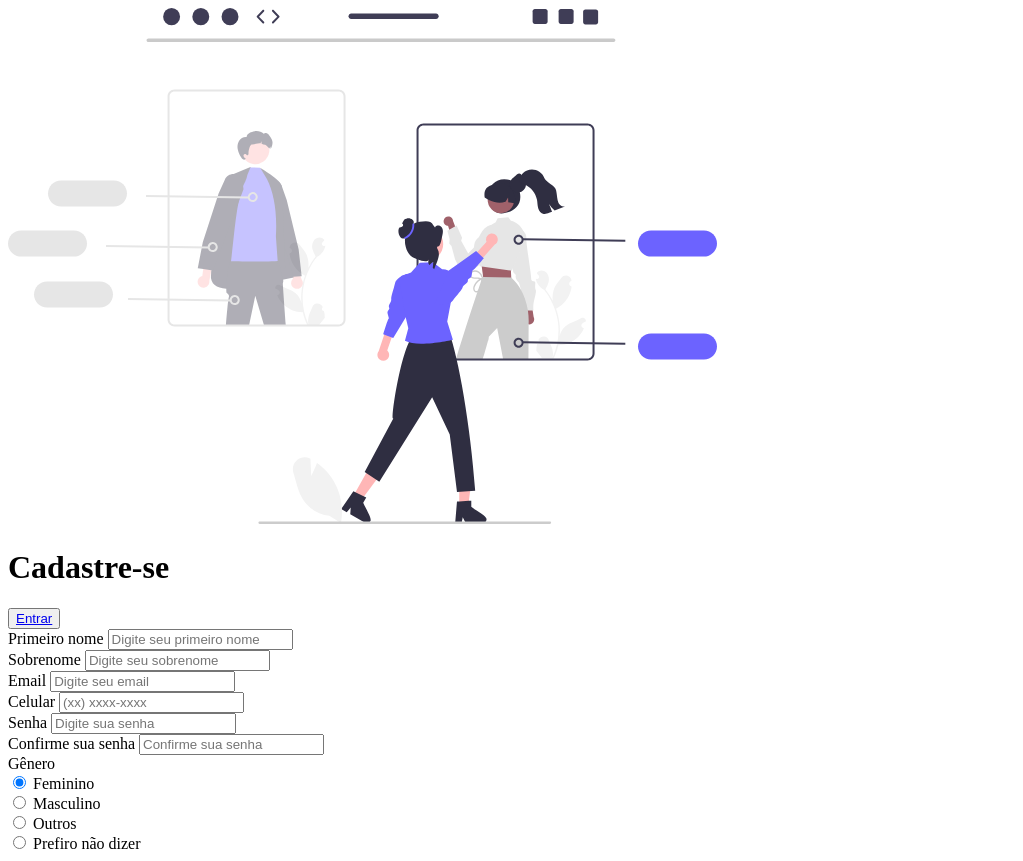
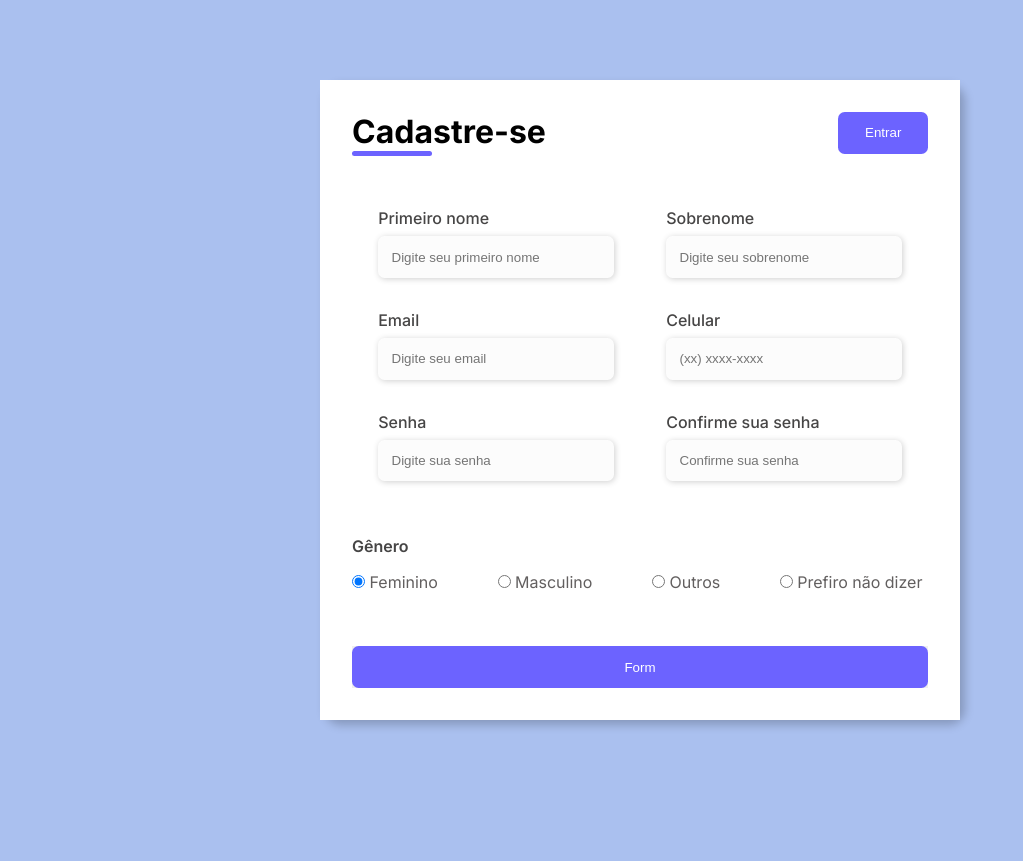
Before and after one commit to teakys/Form, a plain HTML site: page index.html in a window 1280 px wide. Shown: the whole page, without its empty margins (0-1023 px from the left). After the commit the page ends 800 px from the top, so only its background shows below. Drawn offline with Linux system fonts and the light colour scheme.

Commit message:
HTML and CSS

```diff
--- a/assets/styles/style.css
+++ b/assets/styles/style.css
@@ -0,0 +1,229 @@
+@import url('https://fonts.googleapis.com/css2?family=Inter:ital,opsz,wght@0,14..32,100..900;1,14..32,100..900&display=swap');
+* {
+    margin: 0;
+    padding: 0;
+    box-sizing: border-box;
+}
+
+body {
+    background-color: rgb(170, 192, 239);
+    font-family: 'Inter', sans-serif;
+    width: 100%;
+    height: 100vh;
+    display: flex;
+    align-items: center;
+    justify-content: center;
+}
+
+.container {
+    display: flex;
+    width: 80%;
+    height: 80vh;
+    background-color: rgb(227, 213, 162);
+    box-shadow: 5px 5px 10px rgba(0, 0, 0, .212);
+    border-radius: 1em;
+}
+
+.form-image {
+    display: flex;
+    width: 50%;
+    align-items: center;
+    justify-content: center;
+    background-color: #fde3a7d7;
+    padding: 1em;
+}
+
+.form-image img {
+    width: 80%;
+}
+
+.form {
+    background-color: white;
+    padding: 2em;
+    height: 100%;
+    width: 50%;
+}
+
+.form {
+    display: flex;
+    justify-content: center;
+    flex-direction: column;
+
+}
+
+.form form {
+    display: flex;
+    flex-direction: column;
+    height: 100%;
+    justify-content: space-between;
+}
+
+.form-header {
+    display: flex;
+    justify-content: space-between;
+
+}
+
+.form-header h1::after {
+    content: '';
+    display: block;
+    margin: 0 auto;
+    position: absolute;
+    background-color: #6c63ff;
+    width: 5rem;
+    height: 0.3rem;
+    border-radius: 1rem;
+}
+
+.title {
+    font-weight: 400;
+    font-size:1em;
+}
+
+.login-button button{
+    background-color: #6c63ff;
+    border-radius: 0.5em;
+    border: none;
+
+
+}
+
+.login-button button:hover {
+    background-color: #6b63fff1;
+    font-weight: 800;
+}
+
+.login-button button a{
+    display: block;
+    padding: 1em 2em;
+    text-decoration: none;
+    color: white;
+    border-radius: 0.5em;
+    font-weight: 100;
+}
+
+
+
+.input-group {
+    display: flex;
+    flex-wrap: wrap;
+    justify-content: space-around;
+    row-gap: 2em;
+}
+
+.input {
+    display: flex;
+    flex-direction: column;
+}
+
+.input label {
+    margin-bottom: 0.5em;
+    color: rgb(70, 69, 69);
+    font-weight: 500;
+}
+
+.input input {
+    border: none;
+    background-color:rgba(0, 0, 0, .01);
+    padding: 1em 3.4em 1em 1em;
+    border-radius: 0.5em;
+    box-shadow: 1px 1px 6px #00000030 ;
+}
+
+.input input:hover {
+    background-color: #eeeeee75;
+}
+
+.input input:focus-visible {
+    outline: 1px solid #6c63ff;
+}
+
+/* .gender-group {} */
+
+.gender-lable {
+    margin-bottom: 1em;
+    color: rgb(70, 69, 69);
+    font-weight: 600;
+}
+
+
+
+.gender-radio {
+    display: flex;
+    justify-content: space-between
+}
+
+.gender label{
+    margin-right: 0.35rem;
+    color: rgb(98, 95, 95);
+}
+
+/* .continue-button {} */
+
+.continue-button button {
+    border: none;
+    display: block;
+    width: 100%;
+    cursor: pointer;
+}
+
+.continue-button a {
+    text-decoration: none;
+    color:white;
+    display: block;
+    background-color: #6c63ff;
+    text-align: center;
+    padding: 1em;
+    border-radius: 0.5em;
+}
+
+.continue-button a:hover {
+    background-color: #6b63fff1;
+}
+
+@media screen and (max-width: 1400px) {
+    .form-image {
+        display: none;
+    }
+
+    .container {
+        width: 50%;
+    }
+
+    .form {
+        width: 100%;
+    }
+}
+
+@media screen and (max-width:1100px) {
+
+    .container {
+        width: 90%;
+        height: auto;
+    }
+
+    .form-header {
+        padding-bottom: 1rem;
+    }
+
+    .input-group {
+        flex-direction: column;
+        overflow-y: scroll;
+        flex-wrap: nowrap;
+        max-height: 10rem;
+        padding-right: 5rem;
+    }
+
+    .gender-group {
+        margin-top: 1rem;
+    }
+
+    .gender-radio {
+        flex-direction: column;
+        row-gap: 0.3em;
+    }
+
+    .continue-button {
+        margin-top: 1rem;
+    }
+}
--- a/index.html
+++ b/index.html
@@ -19,7 +19,7 @@
 
         <div class="form">
 
-            <form action="./assets/results.html" method="GET" enctype="multipart/form-data">
+            <form action="results.html" method="GET" enctype="multipart/form-data">
 
                 <div class="form-header">
 
@@ -28,7 +28,7 @@
                     </div>
 
                     <div class="login-button">
-                        <button><a href="#">Entrar</a></button>
+                        <button><a href="landing-page.html">Entrar</a></button>
                     </div>
 
                 </div>
@@ -73,9 +73,9 @@
                         <label for="gender">Gênero</label>
                     </div>
 
-                    <div>
+                    <div class="gender-radio">
 
-                        <div class="gender-radio">
+                        <div class="gender">
                             <input type="radio" name="gender" id="female" value="female" checked>
                             <label for="female">Feminino</label>
                         </div>
@@ -99,6 +99,10 @@
 
                 </div>
 
+                <div class="continue-button">
+                    <button type="submit"><a>Form</a></button>
+                </div>
+
             </form>
 
         </div>
```
Also changed, not shown: results.html (renamed from assets/results.html, +3 -3 lines).
